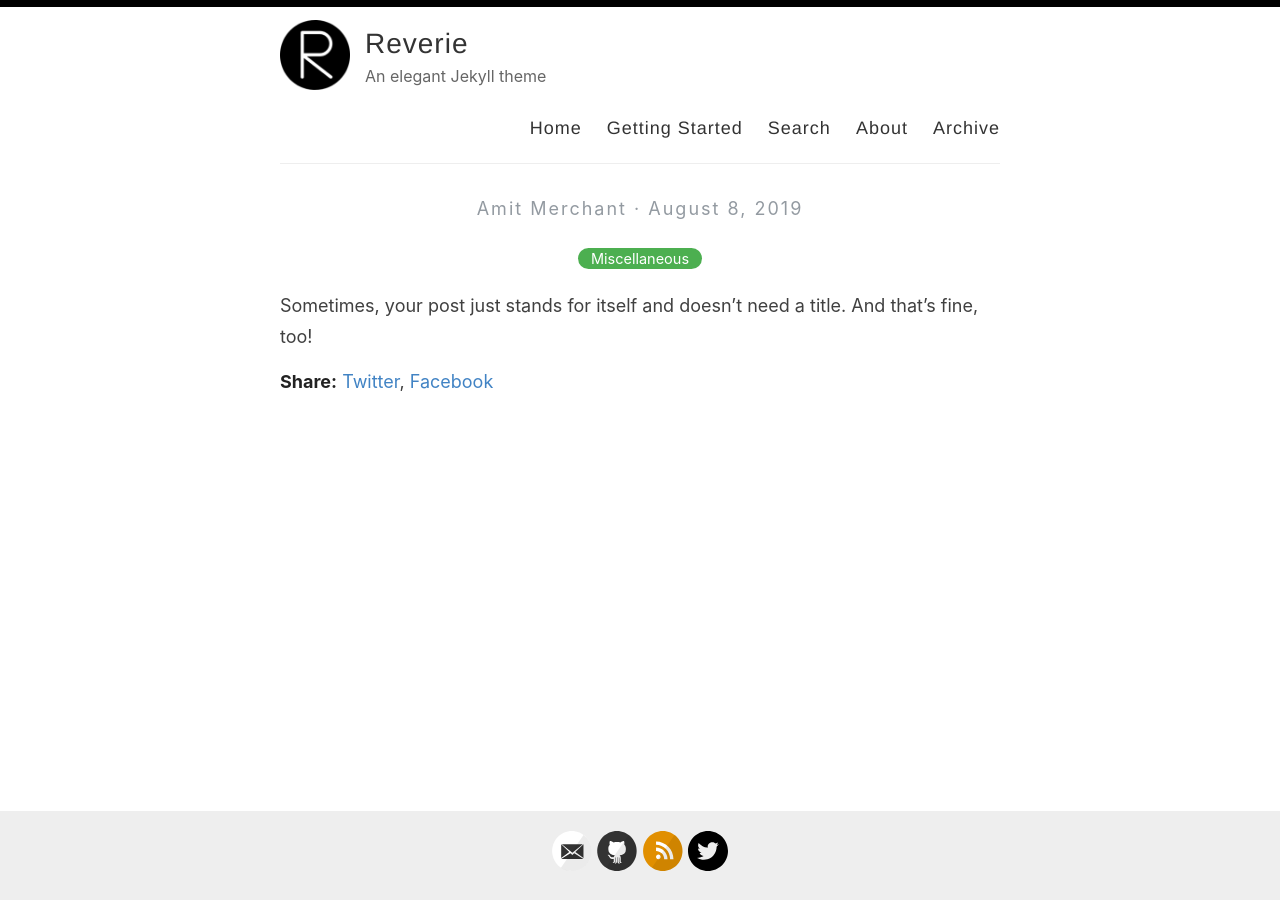
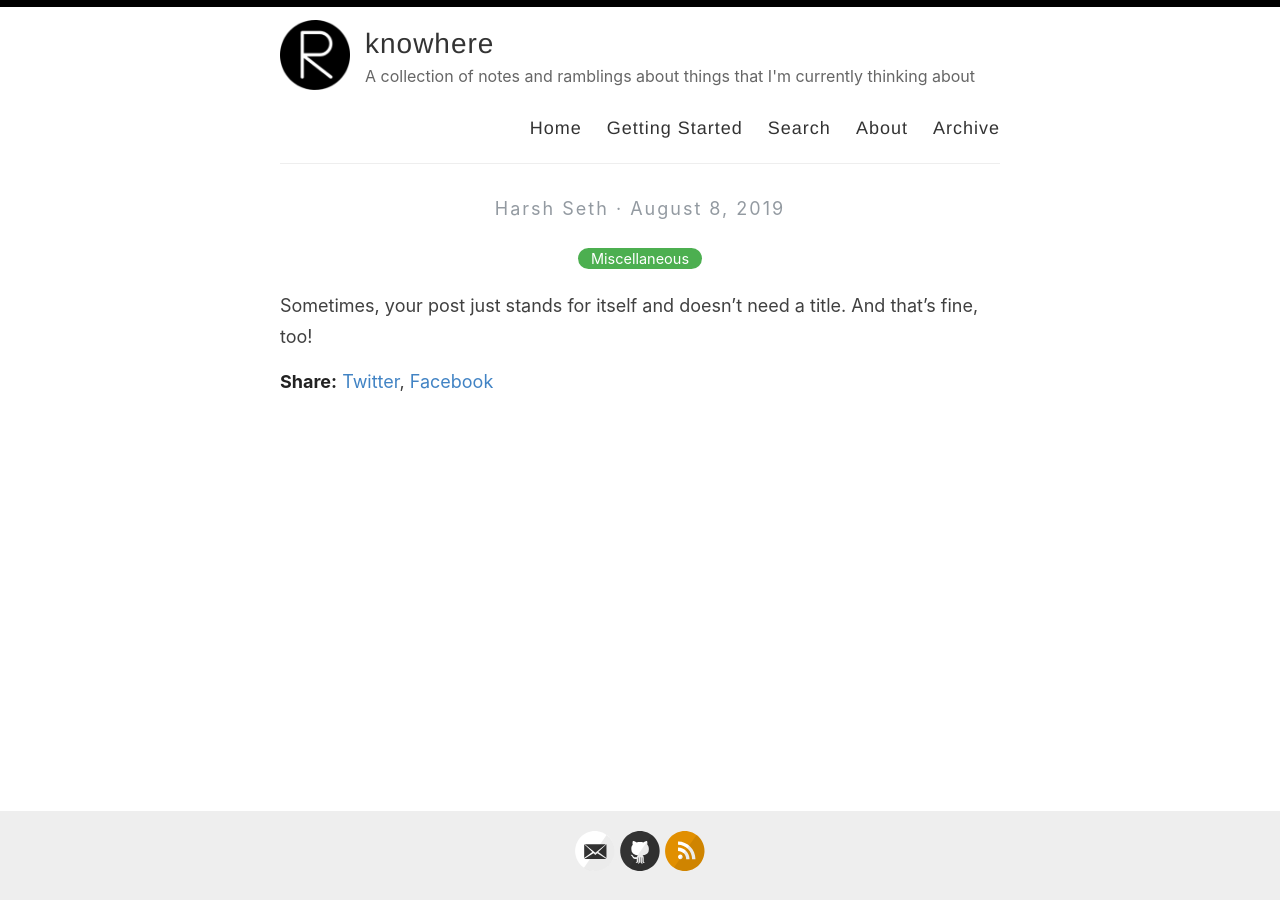
Before and after one commit to harsh-seth/knowhere, a Jekyll site: the page built from _posts/2019-08-08-no-title-posts.md, in a window 1280 px wide. Built offline with Jekyll 4.4.1, drawn with Linux system fonts in a browser that asks for light colours.

Commit message:
Update _config.yml

```diff
--- a/_config.yml
+++ b/_config.yml
@@ -3,13 +3,13 @@
 #
 
 # Name of your site (displayed in the header)
-name: Reverie
+name: knowhere
 
 # Name of the author
-author: Amit Merchant
+author: Harsh Seth
 
 # Short bio or description (displayed in the header)
-description: An elegant Jekyll theme
+description: A collection of notes and ramblings about things that I'm currently thinking about
 
 # URL of your avatar or profile pic (you could use your GitHub profile pic)
 avatar: /images/reverie.png
@@ -21,15 +21,15 @@ avatar: /images/reverie.png
 # Includes an icon in the footer for each username you enter
 footer-links:
   dribbble:
-  email: amit.d.merchant@gmail.com
+  email: harshseth2006@gmail.com
   facebook:
   flickr:
-  github: amitmerchant1990/reverie
+  github: harsh-seth
   instagram:
   linkedin:
   pinterest:
   rss: rss
-  twitter: amit_merchant
+  twitter:
   stackoverflow:
   youtube: # channel/<your_long_string> or user/<user-name>
   googleplus: # anything in your profile username that comes after plus.google.com/
@@ -41,21 +41,21 @@ footer-links:
 disqus:
 
 # Enter your Google Analytics web tracking code (e.g. UA-2110908-2) to activate tracking
-google_analytics: UA-43339302-11
+google_analytics:
 
 # For newer "GA4" analytics, use the following instead of the "UA" entry above
 #google_analytics_ga4: G-GABC1DEFG
 
 # Your website URL (e.g. http://amitmerchant1990.github.io or http://www.amitmerchant.com)
 # Used for Sitemap.xml and your RSS feed
-url: http://www.amitmerchant.com/reverie
-enforce_ssl: https://www.amitmerchant.com/reverie
+url: http://www.harsh-seth.com
+enforce_ssl: https://www.harsh-seth.com
 
 # If you're hosting your site at a Project repository on GitHub pages
 # (http://yourusername.github.io/repository-name)
 # and NOT your User repository (http://yourusername.github.io)
 # then add in the baseurl here, like this: "/repository-name"
-baseurl: "/reverie"
+baseurl:
 
 #
 # !! You don't need to change any of the configuration flags below !!
```
